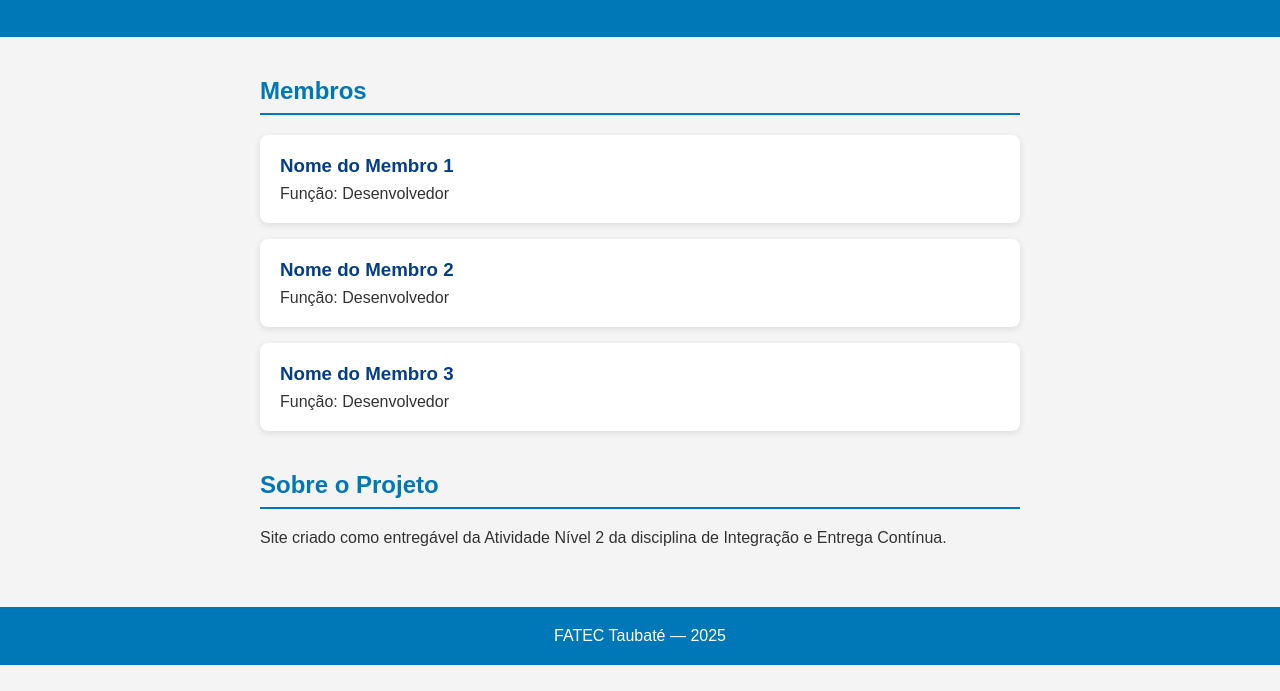
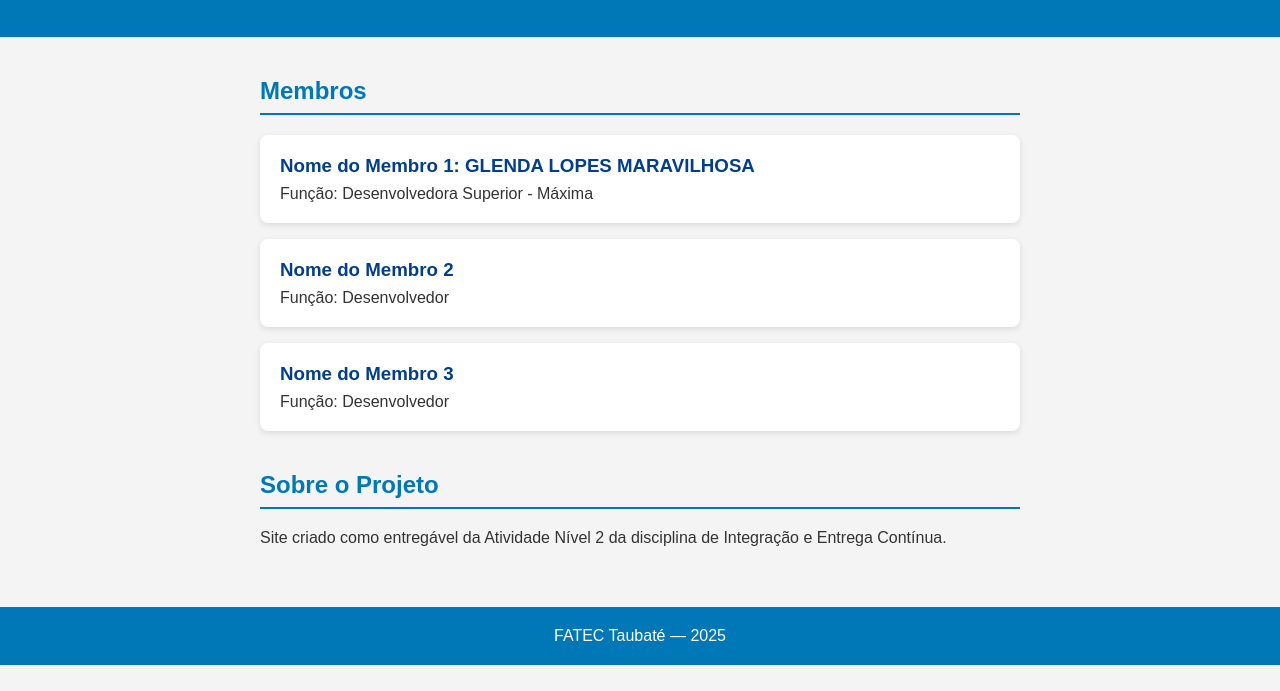
Before and after one commit to GlendaBrilliant/site-grupo, a plain HTML site: page src/index.html in a window 1280 px wide. Shown: the part 109-800 px from the top of the page. Drawn offline with Linux system fonts and the light colour scheme.

Commit message:
UPDATE
feat: adicionada informações da membra GLENDA

```diff
--- a/src/index.html
+++ b/src/index.html
@@ -18,8 +18,8 @@
         <h2>Membros</h2>
 
         <div class="card">
-            <h3>Nome do Membro 1</h3>
-            <p>Função: Desenvolvedor</p>
+            <h3>Nome do Membro 1: GLENDA LOPES MARAVILHOSA</h3>
+            <p>Função: Desenvolvedora Superior - Máxima</p>
         </div>
 
         <div class="card">
```
